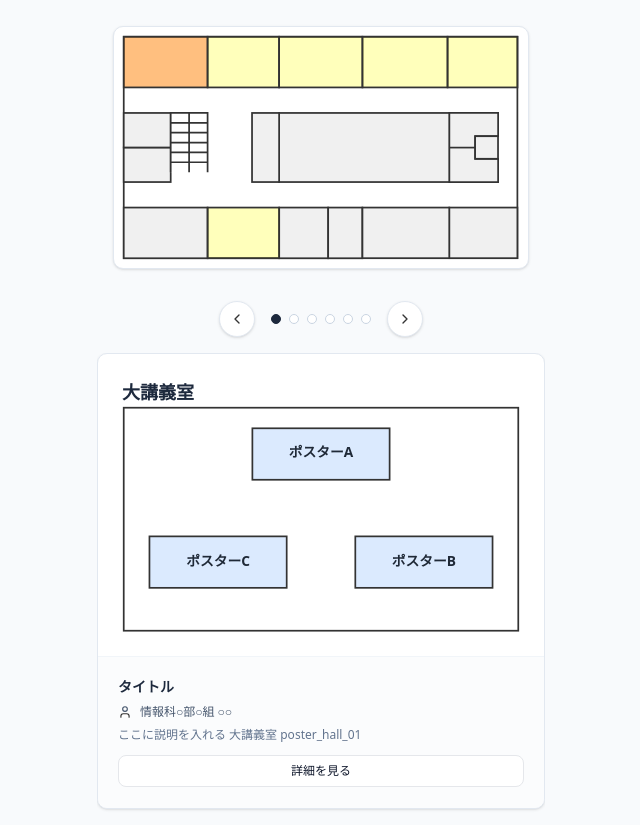
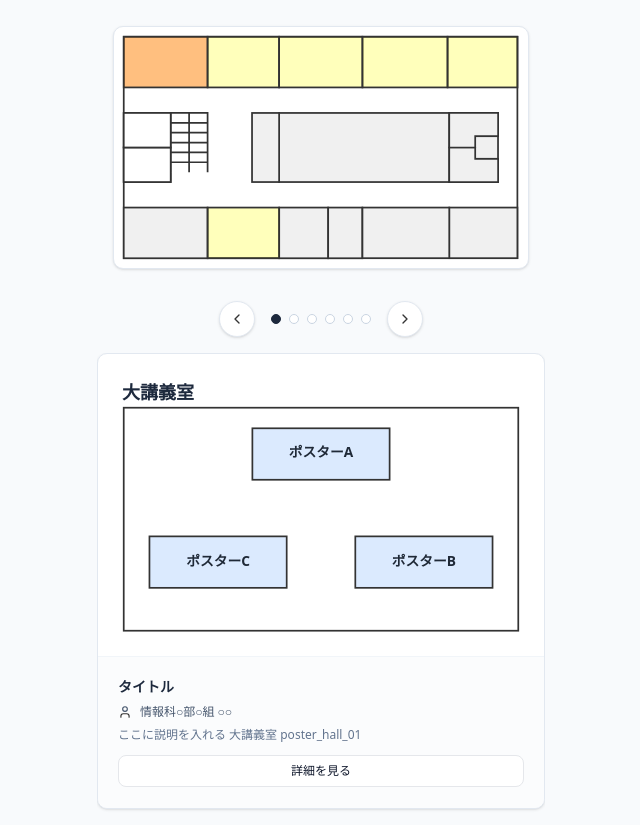
Before and after one commit to kazui-dev/yamabuki-work, an Astro site: page /map in a window 1280 px wide. Shown: the part 70-895 px from the top of the page, without its empty margins (319-959 px from the left). Built offline with nearby package versions, Linux system fonts and the light colour scheme; Astro itself is replaced by a stand-in of ours.

Commit message:
Update FloorMap.tsx
スタイリングは後で直す

```diff
--- a/src/components/map/FloorMap.tsx
+++ b/src/components/map/FloorMap.tsx
@@ -58,9 +58,19 @@ export const FloorMap: React.FC<Props> = ({ className, onRoomSelect, activeRoomI
         <rect data-room-id="room_316" x="275" y="0" width="98" height="58.4" transform="translate(648 58.4) rotate(180)"/>
         <rect data-room-id="room_315" x="373" y="0" width="80.5" height="58.4" transform="translate(826.6 58.4) rotate(180)"/>
       </g>
-      <g id="facilities">
-		<path id="stairs" d="M54.1,87.8H75.3V99.2H54.1ZM75.3,99.2H96.6V87.8H75.3ZM54.1,110.5H75.3V99.2H54.1Zm21.2,0H96.6V99.2H75.3ZM54.1,121.9H75.3V110.5H54.1Zm21.2,0H96.6V110.5H75.3ZM54.1,133.3H75.3V121.9H54.1Zm21.2,0H96.6V121.9H75.3ZM54.1,144.6H75.3V133.3H54.1Zm21.2,0H96.6V133.3H75.3Zm0,11.4V144.6H54.1V156m42.5,0V144.6H75.3V156"/>
-	  </g>
+		<g id="icons">
+			<path id="icon_man_1" d="M391.1,104a4,4,0,1,1,4-4A4,4,0,0,1,391.1,104Zm4.6,12.2v-5.5a4.6,4.6,0,0,0-4.6-4.5h0a4.6,4.6,0,0,0-4.6,4.5v5.5a3.2,3.2,0,0,0,3.2,3.2h2.8A3.2,3.2,0,0,0,395.7,116.2Z"/>
+			<path id="icon_man_2" d="M27,143.7a3.9,3.9,0,0,1-3.9-3.9,4,4,0,1,1,7.9,0A3.9,3.9,0,0,1,27,143.7ZM31.6,156v-5.5a4.6,4.6,0,0,0-4.6-4.6h0a4.6,4.6,0,0,0-4.5,4.6V156a3.1,3.1,0,0,0,3.1,3.1h2.9A3.1,3.1,0,0,0,31.6,156Z"/>
+			<path id="icon_woman_1" d="M391.1,143.8a4,4,0,1,1,4-4A4,4,0,0,1,391.1,143.8Zm5.5,14-1.3-10a1.7,1.7,0,0,0-1.6-1.8h-5.1a1.8,1.8,0,0,0-1.7,1.8l-1.3,10a1.2,1.2,0,0,0,1.1,1.4h8.8A1.2,1.2,0,0,0,396.6,157.8Z"/>
+			<path id="icon_woman_2" d="M27,103.9A4,4,0,0,1,27,96a4,4,0,1,1,0,7.9Zm5.6,14-1.4-10a1.7,1.7,0,0,0-1.6-1.8H24.5a1.7,1.7,0,0,0-1.6,1.8l-1.4,10a1.2,1.2,0,0,0,1.2,1.4h8.7A1.2,1.2,0,0,0,32.6,117.9Z"/>
+		</g>
+		<g id="facilities">
+			<path id="stairs" d="M54.1,87.8H75.3V99.2H54.1ZM75.3,99.2H96.6V87.8H75.3ZM54.1,110.5H75.3V99.2H54.1Zm21.2,0H96.6V99.2H75.3ZM54.1,121.9H75.3V110.5H54.1Zm21.2,0H96.6V110.5H75.3ZM54.1,133.3H75.3V121.9H54.1Zm21.2,0H96.6V121.9H75.3ZM54.1,144.6H75.3V133.3H54.1Zm21.2,0H96.6V133.3H75.3Zm0,11.4V144.6H54.1V156m42.5,0V144.6H75.3V156"/>
+			<rect id="room_wc_4" y="127.6" width="54.1" height="39.8" transform="translate(54.1 295) rotate(180)"/>
+			<rect id="room_wc_3" y="87.8" width="54.1" height="39.81" transform="translate(54.1 215.4) rotate(180)"/>
+			<polygon id="room_wc-2" points="431.3 140.6 431.3 167.4 375 167.4 375 127.6 404.9 127.6 404.9 140.6 431.3 140.6"/>
+			<polygon id="room_wc-1" points="431.3 87.8 431.3 114.5 404.9 114.5 404.9 127.6 375 127.6 375 87.8 431.3 87.8"/>
+		</g>
     </svg>
   );
 };
```
